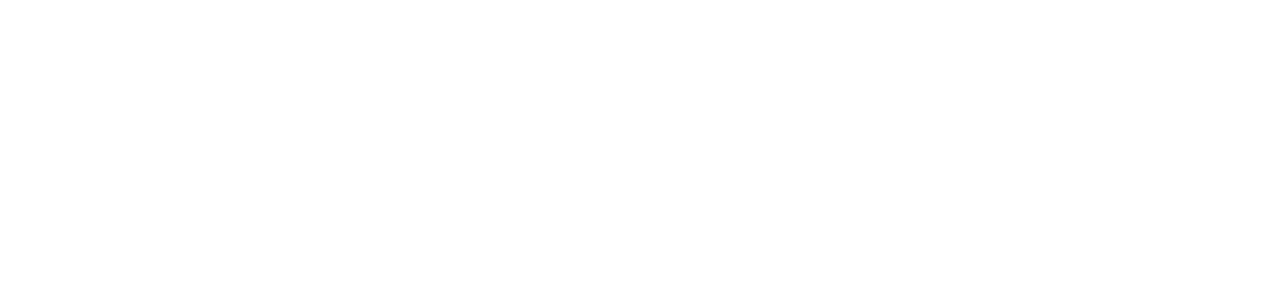
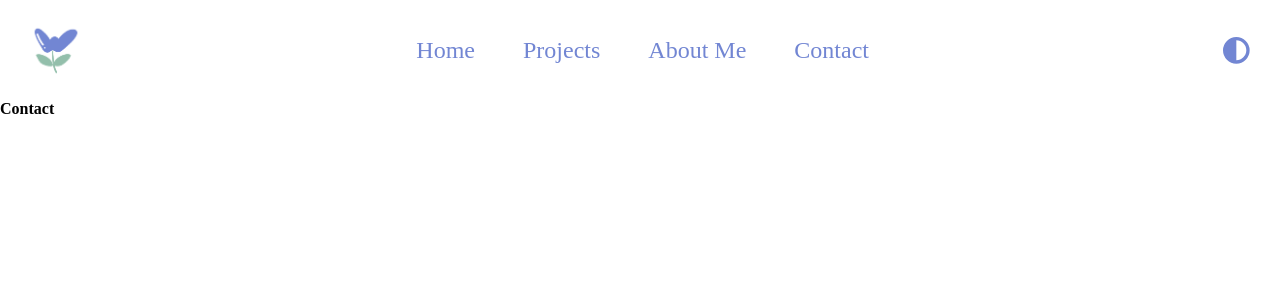
Before and after one commit to blsmxiu47/portfolio, a React (Vite) app: page /contact in a window 1280 px wide. Before the commit this address had no page. Shown: the top 300 px of the page. Built offline with nearby package versions, Linux system fonts and the light colour scheme.

Commit message:
initialize Projects and Contact components

```diff
--- a/src/App.tsx
+++ b/src/App.tsx
@@ -3,17 +3,20 @@ import './App.scss'
 import { Routes, Route } from 'react-router-dom'
 import Layout from './components/Layout'
 import Home from './components/Home'
+import Projects from './components/Projects'
 import About from './components/About'
+import Contact from './components/Contact'
 
 function App() {
-  const [count, setCount] = useState(0)
 
   return (
     <>
     <Routes>
       <Route path="/" element={<Layout />}>
         <Route index element={<Home />} />
+        <Route path="projects" element={<Projects />} />
         <Route path="about" element={<About />} />
+        <Route path="contact" element={<Contact />} />
       </Route>
     </Routes>
     </>
--- a/src/components/Contact/index.tsx
+++ b/src/components/Contact/index.tsx
@@ -0,0 +1,9 @@
+const Contact = () => {
+    return (
+        <div>
+            <h1>Contact</h1>
+        </div>
+    )
+}
+
+export default Contact;
--- a/src/components/Navbar/index.tsx
+++ b/src/components/Navbar/index.tsx
@@ -74,7 +74,7 @@ const Navbar = () => {
                         </li>
                     </ul>
                 </nav>
-                <button aria-label="dark mode">
+                <button title="Enable dark mode" aria-label="dark mode">
                     <FontAwesomeIcon icon={faCircleHalfStroke} size="2x" />
                 </button>
                 <div className="header__content__toggle">
--- a/src/components/Projects/index.tsx
+++ b/src/components/Projects/index.tsx
@@ -0,0 +1,9 @@
+const Projects = () => {
+    return (
+        <div>
+            <h1>Projects</h1>
+        </div>
+    )
+}
+
+export default Projects;
```
